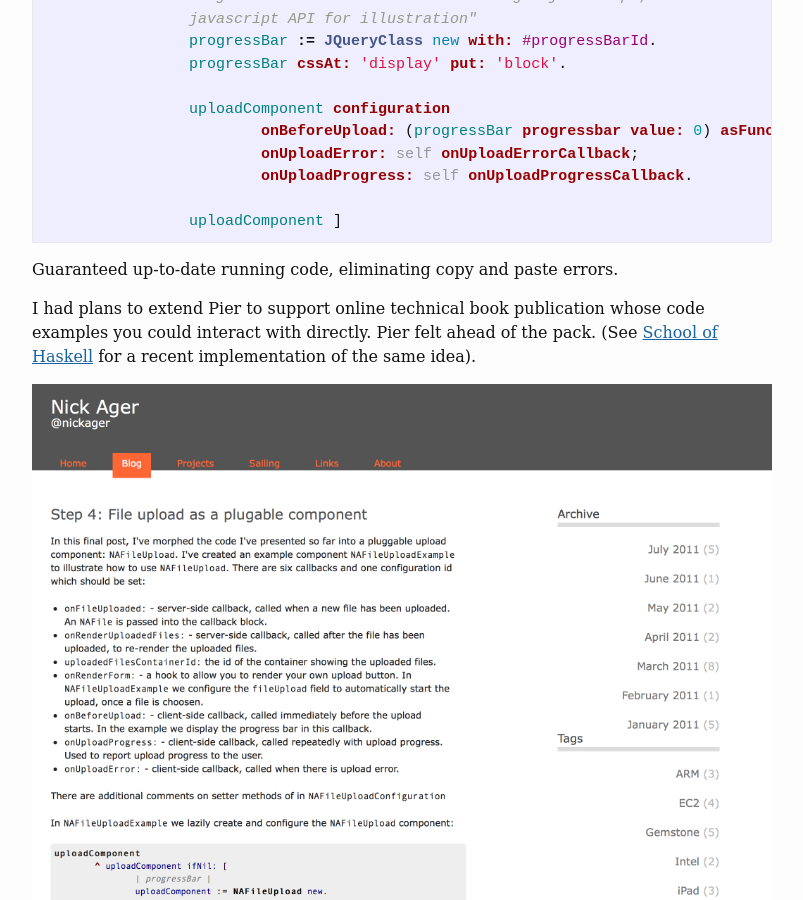
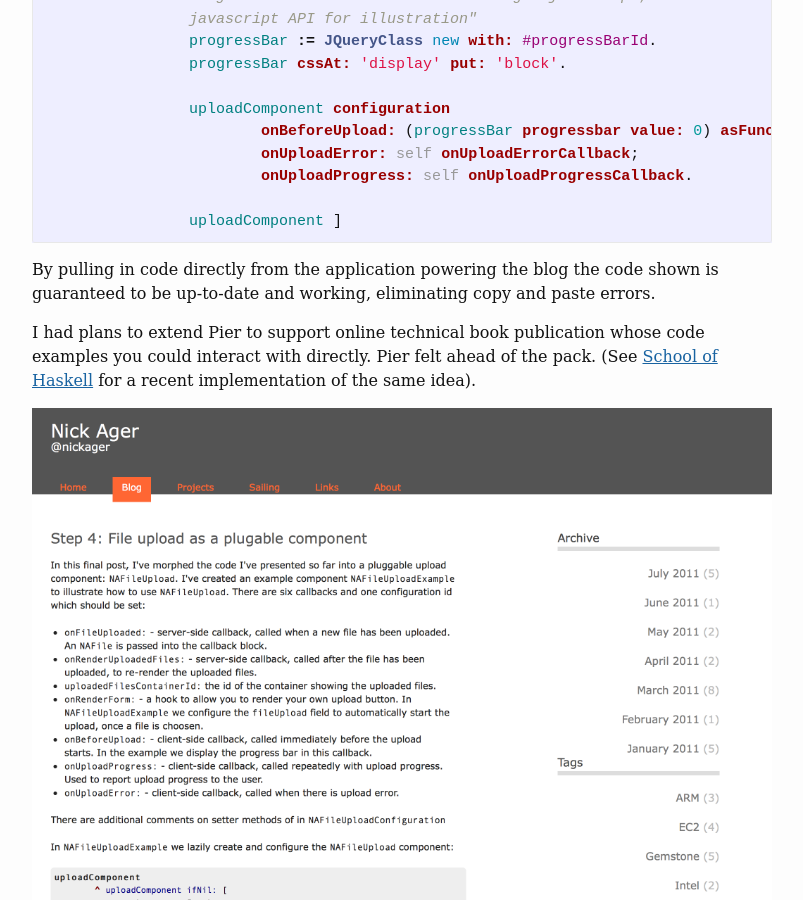
Before and after one commit to NickAger/nickager.github.io, a Jekyll site: the page built from _posts/2015-11-10-From Pier to Jekyll.md, in a window 1280 px wide and 900 px high, scrolled down 860 px. Shown: the whole window, without its empty margins (238-1041 px from the left). Built offline with Jekyll 4.4.1, drawn with Linux system fonts in a browser that asks for light colours; nearby versions of some CDN libraries; some web fonts are replaced.

Commit message:
clearer explanation

````diff
--- a/_posts/2015-11-10-From Pier to Jekyll.md
+++ b/_posts/2015-11-10-From Pier to Jekyll.md
@@ -44,7 +44,7 @@ uploadComponent
 		uploadComponent ]
 ```
 
-Guaranteed up-to-date running code, eliminating copy and paste errors.
+By pulling in code directly from the application powering the blog the code shown is guaranteed to be up-to-date and working, eliminating copy and paste errors.
 
 I had plans to extend Pier to support online technical book publication whose code examples you could interact with directly. Pier felt ahead of the pack. (See [School of Haskell](http://www.schoolofhaskell.com) for a recent implementation of the same idea).
 
````
